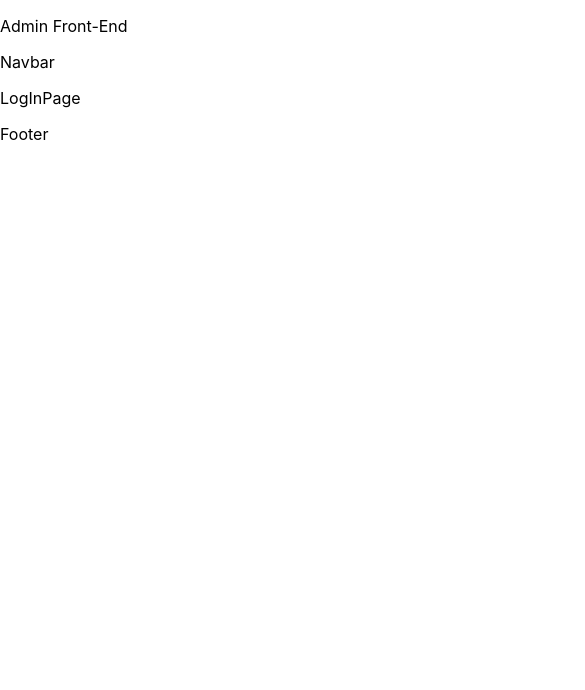
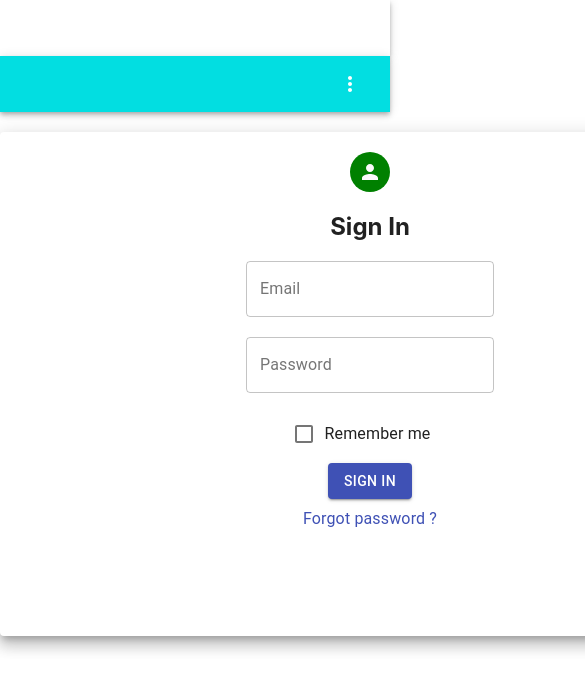
Before and after one commit to Sizasana-Sizzasneaks/sizzasneaks_admin_frontend, a React (Create React App) app: page /log-in in a window 390 px wide. Shown: the top 690 px of the page, 585 px wide, since content can reach past the window. Built offline with nearby package versions, Linux system fonts and the light colour scheme.

Commit message:
loginpage

```diff
--- a/package.json
+++ b/package.json
@@ -3,9 +3,13 @@
   "version": "0.1.0",
   "private": true,
   "dependencies": {
+    "@material-ui/core": "^4.11.4",
+    "@material-ui/icons": "^4.11.2",
     "@testing-library/jest-dom": "^5.12.0",
     "@testing-library/react": "^11.2.7",
     "@testing-library/user-event": "^12.8.3",
+    "mobx": "^6.3.2",
+    "mobx-react": "^7.2.0",
     "react": "^17.0.2",
     "react-dom": "^17.0.2",
     "react-router-dom": "^5.2.0",
--- a/public/index.html
+++ b/public/index.html
@@ -28,6 +28,7 @@
   </head>
   <body>
     <noscript>You need to enable JavaScript to run this app.</noscript>
+
     <div id="root"></div>
 
   </body>
--- a/src/App.js
+++ b/src/App.js
@@ -2,8 +2,8 @@ import "./App.css";
 import { BrowserRouter as Router, Route, Switch } from "react-router-dom";
 
 //App Components
-import Navbar from "./components/general/Navbar.js";
-import Footer from "./components/general/Footer.js";
+ import Navbar from "./components/general/Navbar.js";
+// import Footer from "./components/general/Footer.js";
 
 //Pages
 import Dashboard from "./components/pages/Dashboard.js"
@@ -11,8 +11,8 @@ import LogInPage from "./components/pages/LogInPage.js";
 
 function App() {
   return (
-    <><p>Admin Front-End</p>
-      <Navbar />
+    <>
+       <Navbar />
       <Router>
         <div>
           <Switch>
@@ -25,7 +25,7 @@ function App() {
           </Switch>
         </div>
       </Router>
-      <Footer />
+      {/* <Footer /> */}
     </>
   );
 }
--- a/src/components/general/Navbar.js
+++ b/src/components/general/Navbar.js
@@ -1,7 +1,167 @@
 import React from 'react';
+import { fade, makeStyles } from '@material-ui/core/styles';
+import AppBar from '@material-ui/core/AppBar';
+import Toolbar from '@material-ui/core/Toolbar';
+import IconButton from '@material-ui/core/IconButton';
+import Typography from '@material-ui/core/Typography';
+import InputBase from '@material-ui/core/InputBase';
+import Badge from '@material-ui/core/Badge';
+import MenuItem from '@material-ui/core/MenuItem';
+import Menu from '@material-ui/core/Menu';
+import MenuIcon from '@material-ui/icons/Menu';
+import SearchIcon from '@material-ui/icons/Search';
+import AccountCircle from '@material-ui/icons/AccountCircle';
+import MailIcon from '@material-ui/icons/Mail';
+import NotificationsIcon from '@material-ui/icons/Notifications';
+import MoreIcon from '@material-ui/icons/MoreVert';
+import useStyles from './style.js';
 
 function Navbar(){
-    return(<p>Navbar</p>)
-}
+
+    const classes = useStyles();
+    const [anchorEl, setAnchorEl] = React.useState(null);
+    const [mobileMoreAnchorEl, setMobileMoreAnchorEl] = React.useState(null);
+
+    const isMenuOpen = Boolean(anchorEl);
+    const isMobileMenuOpen = Boolean(mobileMoreAnchorEl);
+
+    const handleProfileMenuOpen = (event) => {
+        setAnchorEl(event.currentTarget);
+    };
+
+    const handleMobileMenuClose = () => {
+        setMobileMoreAnchorEl(null);
+    };
+
+    const handleMenuClose = () => {
+        setAnchorEl(null);
+        handleMobileMenuClose();
+    };
+
+    const handleMobileMenuOpen = (event) => {
+        setMobileMoreAnchorEl(event.currentTarget);
+    };
+
+    const menuId = 'primary-search-account-menu';
+    const renderMenu = (
+        <Menu
+            anchorEl={anchorEl}
+            anchorOrigin={{ vertical: 'top', horizontal: 'right' }}
+            id={menuId}
+            keepMounted
+            transformOrigin={{ vertical: 'top', horizontal: 'right' }}
+            open={isMenuOpen}
+            onClose={handleMenuClose}
+        >
+            <MenuItem onClick={handleMenuClose}>Profile</MenuItem>
+            <MenuItem onClick={handleMenuClose}>My account</MenuItem>
+        </Menu>
+    );
+
+    const mobileMenuId = 'primary-search-account-menu-mobile';
+    const renderMobileMenu = (
+        <Menu
+            anchorEl={mobileMoreAnchorEl}
+            anchorOrigin={{ vertical: 'top', horizontal: 'right' }}
+            id={mobileMenuId}
+            keepMounted
+            transformOrigin={{ vertical: 'top', horizontal: 'right' }}
+            open={isMobileMenuOpen}
+            onClose={handleMobileMenuClose}
+        >
+            <MenuItem>
+                <IconButton aria-label="show 4 new mails" color="inherit">
+                    <Badge badgeContent={4} color="secondary">
+                        <MailIcon />
+                    </Badge>
+                </IconButton>
+                <p>Messages</p>
+            </MenuItem>
+            <MenuItem>
+                <IconButton aria-label="show 11 new notifications" color="inherit">
+                    <Badge badgeContent={11} color="secondary">
+                        <NotificationsIcon />
+                    </Badge>
+                </IconButton>
+                <p>Notifications</p>
+            </MenuItem>
+            <MenuItem onClick={handleProfileMenuOpen}>
+                <IconButton
+                    aria-label="account of current user"
+                    aria-controls="primary-search-account-menu"
+                    aria-haspopup="true"
+                    color="inherit"
+                >
+                    <AccountCircle />
+                </IconButton>
+                <p>Profile</p>
+            </MenuItem>
+        </Menu>
+    );
+
+
+    return(
+        <div>
+            <div className={classes.grow}>
+                <AppBar position="static" style={{background: "#FFFFFF"}}>
+                    <Toolbar>
+                        <Typography className={classes.title} variant="h4" color="textPrimary" noWrap>
+                            SIZZASNEAKS
+                        </Typography>
+                        <div className={classes.grow} />
+                        <div className={classes.sectionDesktop}>
+
+                        </div>
+                        <div className={classes.sectionMobile}>
+                            <IconButton
+                                aria-label="show more"
+                                aria-controls={mobileMenuId}
+                                aria-haspopup="true"
+                                onClick={handleMobileMenuOpen}
+                                color="inherit"
+                            >
+                                <MoreIcon />
+                            </IconButton>
+                        </div>
+                    </Toolbar>
+                </AppBar>
+                {renderMobileMenu}
+                {renderMenu}
+            </div>
+
+            <div className={classes.grow}>
+                <AppBar position="static" style={{background: "#02DEE1"}}>
+                    <Toolbar>
+                        <Typography className={classes.title} variant="h6" noWrap>
+                            Admin Log In
+                        </Typography>
+                        <div className={classes.grow} />
+                        <div className={classes.sectionDesktop}>
+
+                        </div>
+                        <div className={classes.sectionMobile}>
+                            <IconButton
+                                aria-label="show more"
+                                aria-controls={mobileMenuId}
+                                aria-haspopup="true"
+                                onClick={handleMobileMenuOpen}
+                                color="inherit"
+                            >
+                                <MoreIcon />
+                            </IconButton>
+                        </div>
+                    </Toolbar>
+                </AppBar>
+                {renderMobileMenu}
+                {renderMenu}
+            </div>
+
+            </div>
+
+        );
+    }
+
+
+
 
 export default Navbar;
--- /dev/null
+++ b/src/components/general/style.js
@@ -0,0 +1,66 @@
+import { fade, makeStyles } from '@material-ui/core/styles';
+const useStyles = makeStyles((theme) => ({
+    grow: {
+        flexGrow: 1,
+    },
+    menuButton: {
+        marginRight: theme.spacing(2),
+    },
+    title: {
+        display: 'none',
+        [theme.breakpoints.up('sm')]: {
+            display: 'block',
+        },
+    },
+    search: {
+        position: 'relative',
+        borderRadius: theme.shape.borderRadius,
+        backgroundColor: fade(theme.palette.common.white, 0.15),
+        '&:hover': {
+            backgroundColor: fade(theme.palette.common.white, 0.25),
+        },
+        marginRight: theme.spacing(2),
+        marginLeft: 0,
+        width: '100%',
+        [theme.breakpoints.up('sm')]: {
+            marginLeft: theme.spacing(3),
+            width: 'auto',
+        },
+    },
+    searchIcon: {
+        padding: theme.spacing(0, 2),
+        height: '100%',
+        position: 'absolute',
+        pointerEvents: 'none',
+        display: 'flex',
+        alignItems: 'center',
+        justifyContent: 'center',
+    },
+    inputRoot: {
+        color: 'inherit',
+    },
+    inputInput: {
+        padding: theme.spacing(1, 1, 1, 0),
+        // vertical padding + font size from searchIcon
+        paddingLeft: `calc(1em + ${theme.spacing(4)}px)`,
+        transition: theme.transitions.create('width'),
+        width: '100%',
+        [theme.breakpoints.up('md')]: {
+            width: '20ch',
+        },
+    },
+    sectionDesktop: {
+        display: 'none',
+        [theme.breakpoints.up('md')]: {
+            display: 'flex',
+        },
+    },
+    sectionMobile: {
+        display: 'flex',
+        [theme.breakpoints.up('md')]: {
+            display: 'none',
+        },
+    },
+}));
+
+export default useStyles;
--- a/src/components/pages/LogInPage.js
+++ b/src/components/pages/LogInPage.js
@@ -1,7 +1,72 @@
 import React from 'react';
+import { Grid, Paper, Avatar, Icon, OutlinedInput, TextField, Link,
+   Switch, Typography, Container, Button} from '@material-ui/core';
+import PersonIcon from '@material-ui/icons/Person';
+import Box from '@material-ui/core/Box';
+import Checkbox from '@material-ui/core/Checkbox';
+import FormControlLabel from '@material-ui/core/FormControlLabel';
+import Dashboard from "./Dashboard.js"
+import { BrowserRouter as Router, Route }from "react-router-dom";
+import { withRouter } from 'react-router-dom';
 
 function LogInPage(){
-    return(<p>LogInPage</p>)
+
+    const paperStyle={padding:20, height:"55vh", width:700, margin:"20px auto"}
+    const avatarStyle={backgroundColor:"green"}
+    const tstyle= {margin: "20px"}
+    const bstyle={margin: "8px 0"
+
+    }
+
+    return(
+
+       <div className="LogInPage">
+            {/* <h1>Admin Login</h1> */}
+
+            <Grid>
+                <Paper elevation={10} style={paperStyle}>
+                    <Grid align="center">
+                    <Avatar style={avatarStyle}><PersonIcon/></Avatar>
+                     <h2>Sign In</h2>
+                    </Grid>
+                    <Box align="center">
+                    <Container>
+                   <TextField label="Email" placeholder="Enter email"  variant="outlined" />
+                   </Container>
+                <Container>
+                   <TextField label="Password" placeholder="Enter password" type="password" style={tstyle} variant="outlined"/>
+                    </Container>
+
+<Container>
+                    <FormControlLabel
+        control={
+          <Checkbox
+            name="checkedB"
+            color="primary" fullWidth required
+          />
+        }
+        label="Remember me"
+      />
+       </Container>
+
+        <Button type="submit" color="primary" style={bstyle}  variant="contained">SIGN IN</Button>
+
+           <Typography>
+           <Link href="#" >
+            Forgot password ?
+           </Link>
+             </Typography>
+
+          </Box>
+
+                </Paper>
+            </Grid>
+
+       </div>
+
+
+    )
+
 }
 
 export default LogInPage;
```
Also changed, not shown: src/App.css (line endings or trailing spaces), 1 other file (tests, documents, lock files or other folders).
